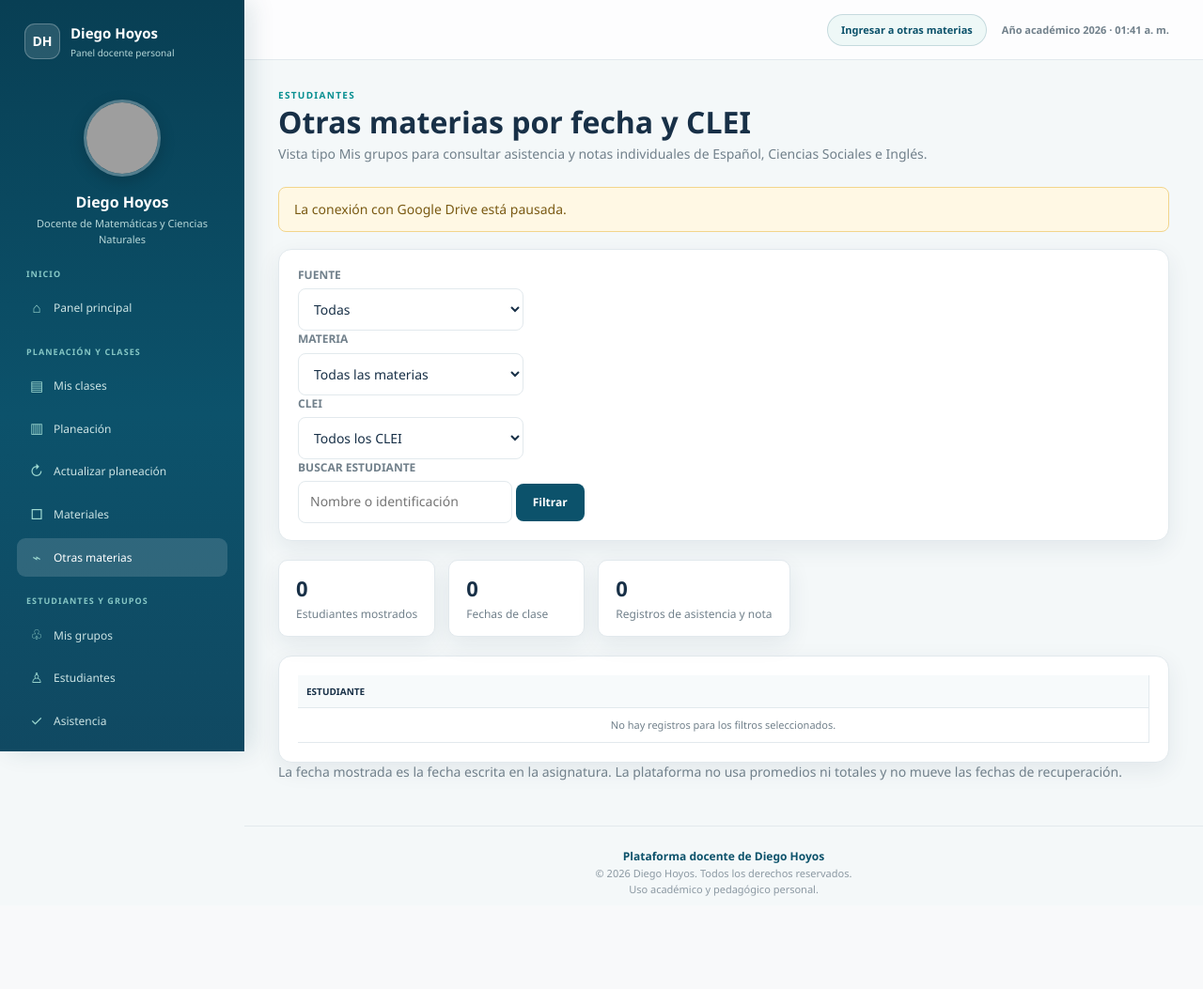
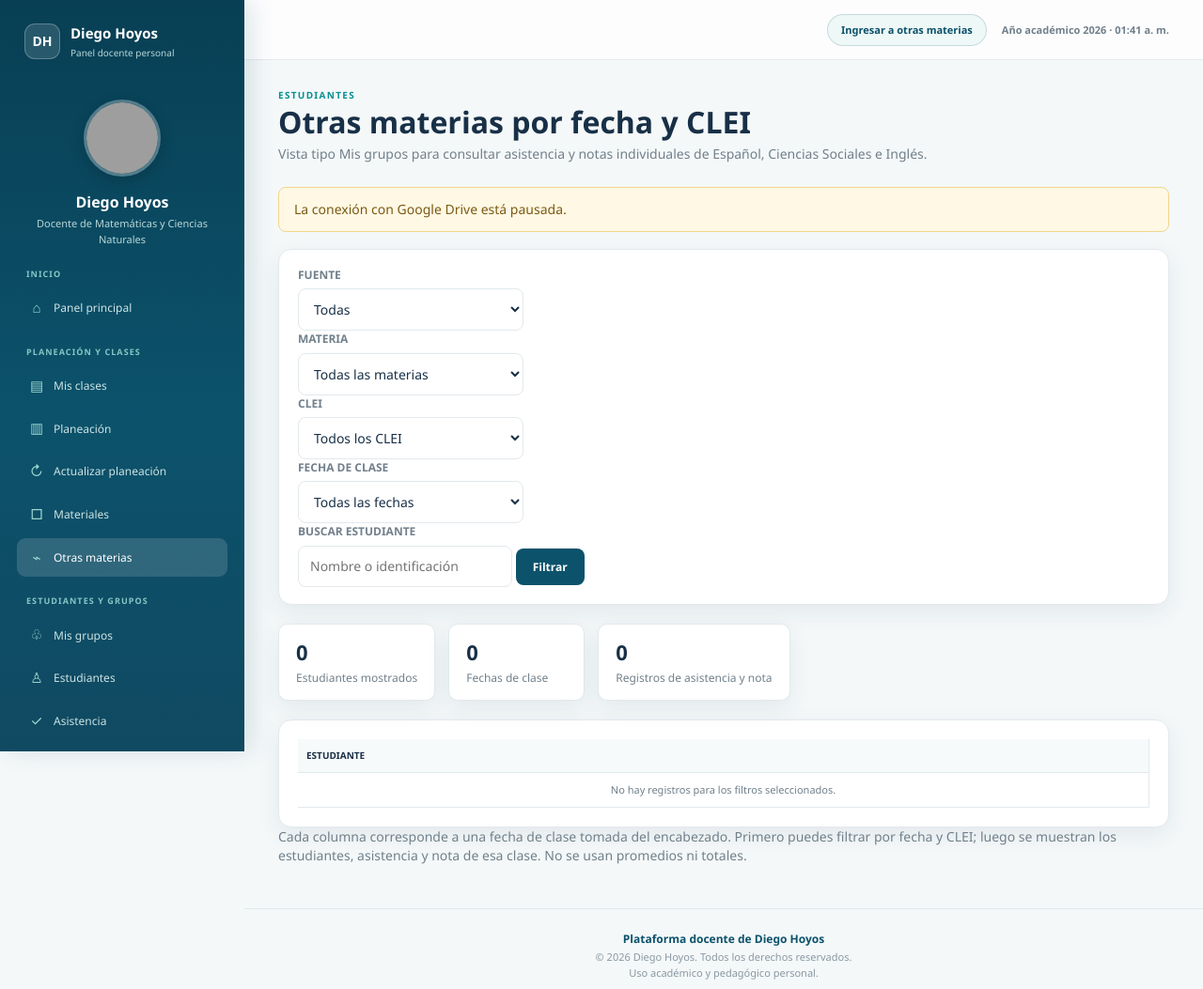
Before and after one commit to Diegoho58-dev/mi_plataforma_docente, a Flask app: page /otras-materias in a window 1280 px wide. Shown: the whole page at 94% size. Before the commit the page ends 954 px from the top, so only its background shows below. Run offline with Flask 3, Linux system fonts and the light colour scheme; the visitor is signed in with stand-in values (Sample User, id 1); parts of the project's set-up code (start-up, migrations or seed data) failed here and were passed over; grey boxes are pictures that could not be loaded.

Commit message:
Revise subtitle for clarity on class dates
Updated the explanation of the displayed date and filtering process.

```diff
--- a/templates/otras_materias.html
+++ b/templates/otras_materias.html
@@ -7,6 +7,7 @@
   <label for="fuente">Fuente</label><select id="fuente" name="fuente"><option value="">Todas</option>{% for item in sources %}<option value="{{ item }}" {% if item == source_filter %}selected{% endif %}>{{ item }}</option>{% endfor %}</select>
   <label for="materia">Materia</label><select id="materia" name="materia"><option value="">Todas las materias</option>{% for item in subjects %}<option value="{{ item }}" {% if item == subject_filter %}selected{% endif %}>{{ item }}</option>{% endfor %}</select>
   <label for="clei">CLEI</label><select id="clei" name="clei"><option value="">Todos los CLEI</option>{% for item in cleis %}<option value="{{ item }}" {% if item == request.args.get('clei','') %}selected{% endif %}>{{ item }}</option>{% endfor %}</select>
+  <label for="fecha">Fecha de clase</label><select id="fecha" name="fecha"><option value="">Todas las fechas</option>{% for date_key, date_label in date_options %}<option value="{{ date_key }}" {% if date_key == request.args.get('fecha','') %}selected{% endif %}>{{ date_label }}</option>{% endfor %}</select>
   <label for="buscar">Buscar estudiante</label><input id="buscar" name="buscar" value="{{ search }}" placeholder="Nombre o identificación">
   <button class="primary-button" type="submit">Filtrar</button>
 </form></section>
@@ -14,5 +15,5 @@
 <section class="panel matrix-wrap"><table class="matrix external-matrix"><thead><tr><th class="student-column">Estudiante</th>{% for date_key, date_label in dates %}<th class="date-column">{{ date_label }}</th>{% endfor %}</tr></thead><tbody>
 {% for student in matrix %}<tr><td class="student-column"><span class="student-name">{{ student.name or 'Sin nombre' }}</span><span class="student-meta">{{ student.clei }} · {{ student.group }}<br>{{ student.identification }}</span></td>{% for date_key, date_label in dates %}<td>{% for cell in student.dates.get(date_key, []) %}<span class="cell-line external-subject">{{ cell.subject }}</span><span class="cell-line {% if cell.attendance|lower in ['si','sí'] %}attendance-yes{% elif cell.attendance|lower == 'no' %}attendance-no{% endif %}">Asis.: {{ cell.attendance or '—' }}</span><span class="cell-line grade">Nota: {{ cell.grade or '—' }}</span>{% else %}<span class="empty-cell">—</span>{% endfor %}</td>{% endfor %}</tr>{% else %}<tr><td colspan="{{ dates|length + 1 }}" class="empty-state">No hay registros para los filtros seleccionados.</td></tr>{% endfor %}
 </tbody></table></section>
-<p class="subtitle">La fecha mostrada es la fecha escrita en la asignatura. La plataforma no usa promedios ni totales y no mueve las fechas de recuperación.</p>
+<p class="subtitle">Cada columna corresponde a una fecha de clase tomada del encabezado. Primero puedes filtrar por fecha y CLEI; luego se muestran los estudiantes, asistencia y nota de esa clase. No se usan promedios ni totales.</p>
 {% endblock %}
```
